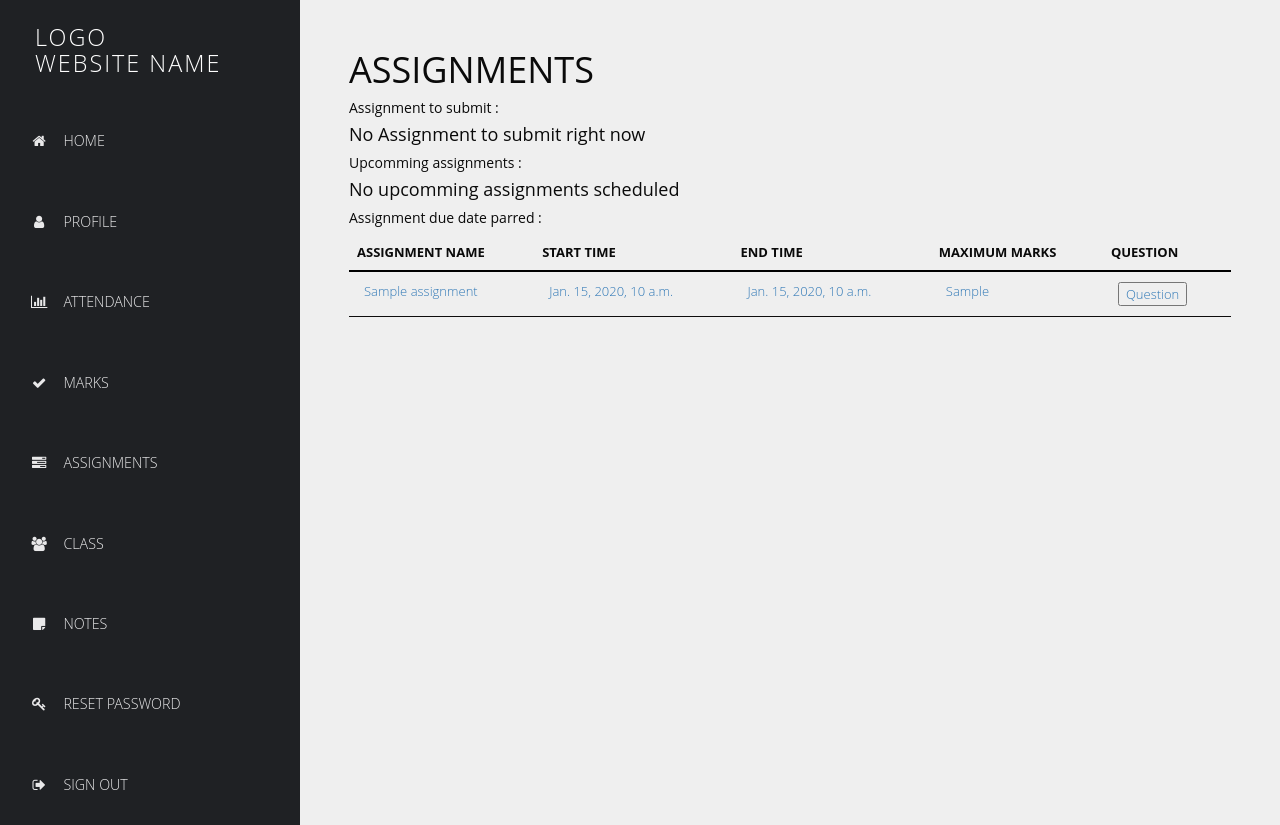
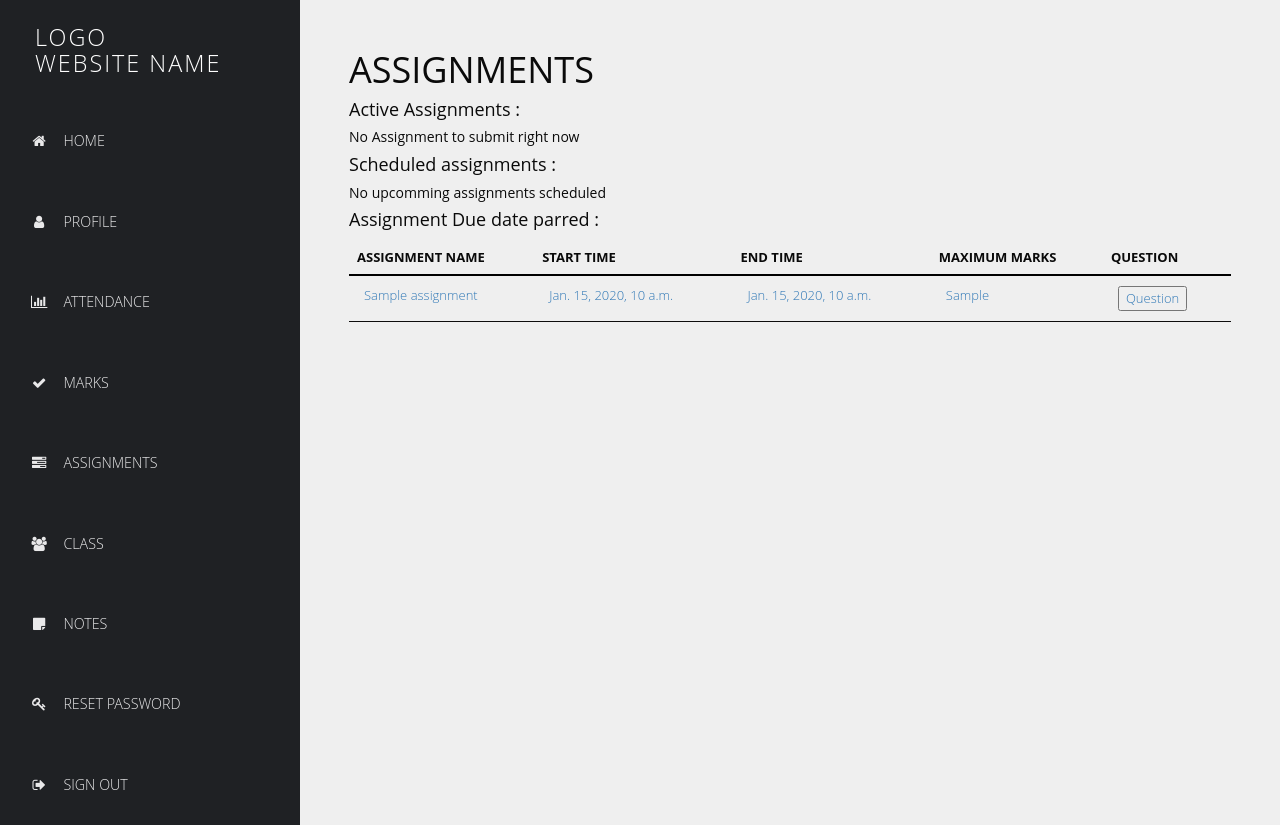
Before and after one commit to swasthikcnayak/team-sankalp-scl-maxo, a Django app: page /assignments/1/1 in a window 1280 px wide. Run offline with Django 3.2, Linux system fonts and the light colour scheme; a user stored in the database is signed in; tables that the repository leaves empty hold one stand-in row (values such as "Sample post"); some libraries are stand-ins or nearby versions.

Commit message:
assignment submission restriction implemented

```diff
--- a/djangoProject/assignments/templates/assignments/assignment-detail.html
+++ b/djangoProject/assignments/templates/assignments/assignment-detail.html
@@ -31,36 +31,7 @@
                 {{ form | crispy }}
             <button type="submit">CREATE ASSIGNMENT</button>
             </form>
-            {% if assignments.count != 0 %}
-             <table id="data-table" class="table" style="border:1px">
-                <thead class="thead-dark">
-                <tr>
-                    <th style="border-bottom: 2px solid black">Assignment Name</th>
-                    <th style="border-bottom: 2px solid black">Start Time</th>
-                    <th style="border-bottom: 2px solid black">End time</th>
-                    <th style="border-bottom: 2px solid black">maximum marks</th>
-                    <th style="border-bottom: 2px solid black">question</th>
-                </tr>
-                </thead>
-                <tbody>
-                {% for assignment in assignments %}
-                    <tr>
-                        <td><a href="{% url 'view-submissions' assignmentId=assignment.id %}">{{ assignment.assignment_name }}</a></td>
-                        <td><a href="{% url 'view-submissions' assignmentId=assignment.id %}">{{ assignment.start_time }}</a></td>
-                        <td><a href="{% url 'view-submissions' assignmentId=assignment.id %}">{{ assignment.end_time }}</a></td>
-                        <td><a href="{% url 'view-submissions' assignmentId=assignment.id %}">{{ assignment.maximum_marks }}</a></td>
-                        <td><button><a href = "/media/{{assignment.question}}" target="__blank">Question</a></button></td>
-                    </tr>
-                {% endfor %}
-                </tbody>
-            </table>
-                {% else %}
-                <h4>You have not scheduled any assignment till day</h4>
-                {% endif %}
-        {% endif %}
-
-    {% if request.user.role == 'STD' %}
-        <h5>Assignment to submit  : </h5>
+            <h4>Active Assignments  : </h4>
         {% if assignments_to_complete.count != 0 %}
              <table id="data-table" class="table" style="border:1px">
                 <thead class="thead-dark">
@@ -85,11 +56,11 @@
                 </tbody>
             </table>
             {% else %}
-            <h4>No Assignment to submit right now</h4>
+            <h5>No Assignment to submit right now</h5>
             {% endif %}
 
 
-        <h5>Upcomming assignments : </h5>
+        <h4>Scheduled assignments : </h4>
         {% if assignments_scheduled.count != 0 %}
              <table id="data-table" class="table" style="border:1px">
                 <thead class="thead-dark">
@@ -114,10 +85,10 @@
                 </tbody>
             </table>
             {% else %}
-            <h4>No upcomming assignments scheduled</h4>
+            <h5>No upcoming assignments scheduled</h5>
             {% endif %}
 
-        <h5>Assignment due date parred  : </h5>
+        <h4>Assignment Due date parred  : </h4>
         {% if assignment_parred_due_date.count != 0 %}
              <table id="data-table" class="table" style="border:1px">
                 <thead class="thead-dark">
@@ -142,7 +113,94 @@
                 </tbody>
             </table>
             {% else %}
-            <h4>No previous assignments</h4>
+            <h5>No previous assignments</h5>
+            {% endif %}
+        {% endif %}
+
+    {% if request.user.role == 'STD' %}
+            <h4>Active Assignments  : </h4>
+        {% if assignments_to_complete.count != 0 %}
+             <table id="data-table" class="table" style="border:1px">
+                <thead class="thead-dark">
+                <tr>
+                    <th style="border-bottom: 2px solid black">Assignment Name</th>
+                    <th style="border-bottom: 2px solid black">Start Time</th>
+                    <th style="border-bottom: 2px solid black">End time</th>
+                    <th style="border-bottom: 2px solid black">maximum marks</th>
+                    <th style="border-bottom: 2px solid black">question</th>
+                </tr>
+                </thead>
+                <tbody>
+                {% for assignment in assignments_to_complete %}
+                    <tr>
+                        <td><a href="{% url 'view-submissions' assignmentId=assignment.id %}">{{ assignment.assignment_name }}</a></td>
+                        <td><a href="{% url 'view-submissions' assignmentId=assignment.id %}">{{ assignment.start_time }}</a></td>
+                        <td><a href="{% url 'view-submissions' assignmentId=assignment.id %}">{{ assignment.end_time }}</a></td>
+                        <td><a href="{% url 'view-submissions' assignmentId=assignment.id %}">{{ assignment.maximum_marks }}</a></td>
+                        <td><button><a href = "/media/{{assignment.question}}" target="__blank">Question</a></button></td>
+                    </tr>
+                {% endfor %}
+                </tbody>
+            </table>
+            {% else %}
+            <h5>No Assignment to submit right now</h5>
+            {% endif %}
+
+
+        <h4>Scheduled assignments : </h4>
+        {% if assignments_scheduled.count != 0 %}
+             <table id="data-table" class="table" style="border:1px">
+                <thead class="thead-dark">
+                <tr>
+                    <th style="border-bottom: 2px solid black">Assignment Name</th>
+                    <th style="border-bottom: 2px solid black">Start Time</th>
+                    <th style="border-bottom: 2px solid black">End time</th>
+                    <th style="border-bottom: 2px solid black">maximum marks</th>
+                    <th style="border-bottom: 2px solid black">question</th>
+                </tr>
+                </thead>
+                <tbody>
+                {% for assignment in assignments_scheduled %}
+                    <tr>
+                        <td>{{ assignment.assignment_name }}</td>
+                        <td>{{ assignment.start_time }}</td>
+                        <td>{{ assignment.end_time }}</td>
+                        <td>{{ assignment.maximum_marks }}</td>
+                        <td><button><a aria-disabled="true">Question</a></button></td>
+                    </tr>
+                {% endfor %}
+                </tbody>
+            </table>
+            {% else %}
+            <h5>No upcomming assignments scheduled</h5>
+            {% endif %}
+
+        <h4>Assignment Due date parred  : </h4>
+        {% if assignment_parred_due_date.count != 0 %}
+             <table id="data-table" class="table" style="border:1px">
+                <thead class="thead-dark">
+                <tr>
+                    <th style="border-bottom: 2px solid black">Assignment Name</th>
+                    <th style="border-bottom: 2px solid black">Start Time</th>
+                    <th style="border-bottom: 2px solid black">End time</th>
+                    <th style="border-bottom: 2px solid black">maximum marks</th>
+                    <th style="border-bottom: 2px solid black">question</th>
+                </tr>
+                </thead>
+                <tbody>
+                {% for assignment in assignment_parred_due_date %}
+                    <tr>
+                        <td><a href="{% url 'view-submissions' assignmentId=assignment.id %}">{{ assignment.assignment_name }}</a></td>
+                        <td><a href="{% url 'view-submissions' assignmentId=assignment.id %}">{{ assignment.start_time }}</a></td>
+                        <td><a href="{% url 'view-submissions' assignmentId=assignment.id %}">{{ assignment.end_time }}</a></td>
+                        <td><a href="{% url 'view-submissions' assignmentId=assignment.id %}">{{ assignment.maximum_marks }}</a></td>
+                        <td><button><a href = "/media/{{assignment.question}}" target="__blank">Question</a></button></td>
+                    </tr>
+                {% endfor %}
+                </tbody>
+            </table>
+            {% else %}
+            <h5>No previous assignments</h5>
             {% endif %}
         {% endif %}
     </div>
--- a/djangoProject/assignments/views.py
+++ b/djangoProject/assignments/views.py
@@ -1,15 +1,13 @@
-from math import ceil
+from django.contrib import messages
+from django.contrib.auth.decorators import login_required
+from django.shortcuts import render, redirect, get_object_or_404
+from django.utils import timezone
 
-from django.contrib import messages
-from django.shortcuts import render, redirect, get_object_or_404
-from django.contrib.auth.decorators import login_required
-
+from academics.models import Subject, Class
+from assignments.forms import AssignmentCreationForm, MarksUpdateForm, AssignmentSubmissionForm
+from assignments.models import Submission, Assignment
 from djangoProject.utils import is_student, is_teacher
 from users.models import StudentProfile, TeacherProfile, Teach
-from assignments.models import Submission, Assignment
-from assignments.forms import AssignmentCreationForm, MarksUpdateForm, AssignmentSubmissionForm
-from academics.models import Subject, Class
-from django.utils import timezone
 
 
 @login_required
@@ -31,14 +29,23 @@ def view_classes(request):
 @login_required
 def view_assignments(request, classId, subjectId):
     if is_teacher(request):
+        time_now = timezone.now()
         form = AssignmentCreationForm()
         subject = get_object_or_404(Subject, id=subjectId)
         class_obj = get_object_or_404(Class, id=classId)
         if request.method == 'GET':
-            assignments_this_section_subject = Assignment.objects.filter(subject=subject, Class=class_obj)
+            assignment_parred_due_date = Assignment.objects.filter(subject__id=subjectId, Class__id=classId,
+                                                                   start_time__lt=time_now, end_time__lt=time_now)
+            assignments_to_complete = Assignment.objects.filter(subject__id=subjectId, Class__id=classId,
+                                                                start_time__lt=time_now, end_time__gt=time_now)
+            assignments_scheduled = Assignment.objects.filter(subject__id=subjectId, Class__id=classId,
+                                                              start_time__gt=time_now, end_time__gt=time_now)
             return render(request, 'assignments/assignment-detail.html',
-                          {'assignments': assignments_this_section_subject,
+                          {'assignment_parred_due_date': assignment_parred_due_date,
+                           'assignments_to_complete': assignments_to_complete,
+                           'assignments_scheduled': assignments_scheduled,
                            'form': form})
+
         elif request.method == 'POST':
             teacherProfile = TeacherProfile.objects.get(user=request.user)
             form = AssignmentCreationForm(request.POST, request.FILES)
@@ -66,7 +73,10 @@ def view_assignments(request, classId, subjectId):
         assignments_scheduled = Assignment.objects.filter(subject__id=subjectId, Class__id=classId,
                                                           start_time__gt=time_now,
                                                           end_time__gt=time_now)
-        return render(request, 'assignments/assignment-detail.html', {'assignment_parred_due_date': assignment_parred_due_date,'assignments_to_complete':assignments_to_complete,'assignments_scheduled':assignments_scheduled})
+        return render(request, 'assignments/assignment-detail.html',
+                      {'assignment_parred_due_date': assignment_parred_due_date,
+                       'assignments_to_complete': assignments_to_complete,
+                       'assignments_scheduled': assignments_scheduled})
 
 
 @login_required
@@ -84,7 +94,6 @@ def submissions(request, assignmentId):
             if form.is_valid():
                 row = Submission.objects.get(assignment__id=assignmentId,
                                              student__user__username=form.cleaned_data['student'])
-                print(row.answer)
                 row.marks_obtained = form.cleaned_data['marks_obtained']
                 row.save()
                 messages.success(request,
@@ -95,10 +104,19 @@ def submissions(request, assignmentId):
                                      message="Please check the input details or contact admin")
             return redirect('view-submissions', assignmentId=assignmentId)
     elif is_student(request):
+        submission = Submission.objects.filter(assignment=assignment_details, student__user=request.user).first()
         if request.method == 'GET':
+            if submission is None:
+                submission = 0
             form = AssignmentSubmissionForm()
-            return render(request, 'assignments/submission-list.html', {'assignment': assignment_details, 'form': form})
+            return render(request, 'assignments/submission-list.html',
+                          {'assignment': assignment_details, 'form': form, 'submission': submission})
         elif request.method == 'POST':
+            time_now = timezone.now()
+            if time_now > assignment_details.end_time or time_now < assignment_details.start_time:
+                messages.add_message(request, messages.ERROR,
+                                     message="You missed your assignment deadline, contact your teacher")
+                return redirect('view-classes-assignment')
             form = AssignmentSubmissionForm(request.POST, request.FILES)
             if form.is_valid():
                 answer = form.save(commit=False)
```
Also changed, not shown: djangoProject/assignments/templates/assignments/submission-list.html (+24 -7 lines).
